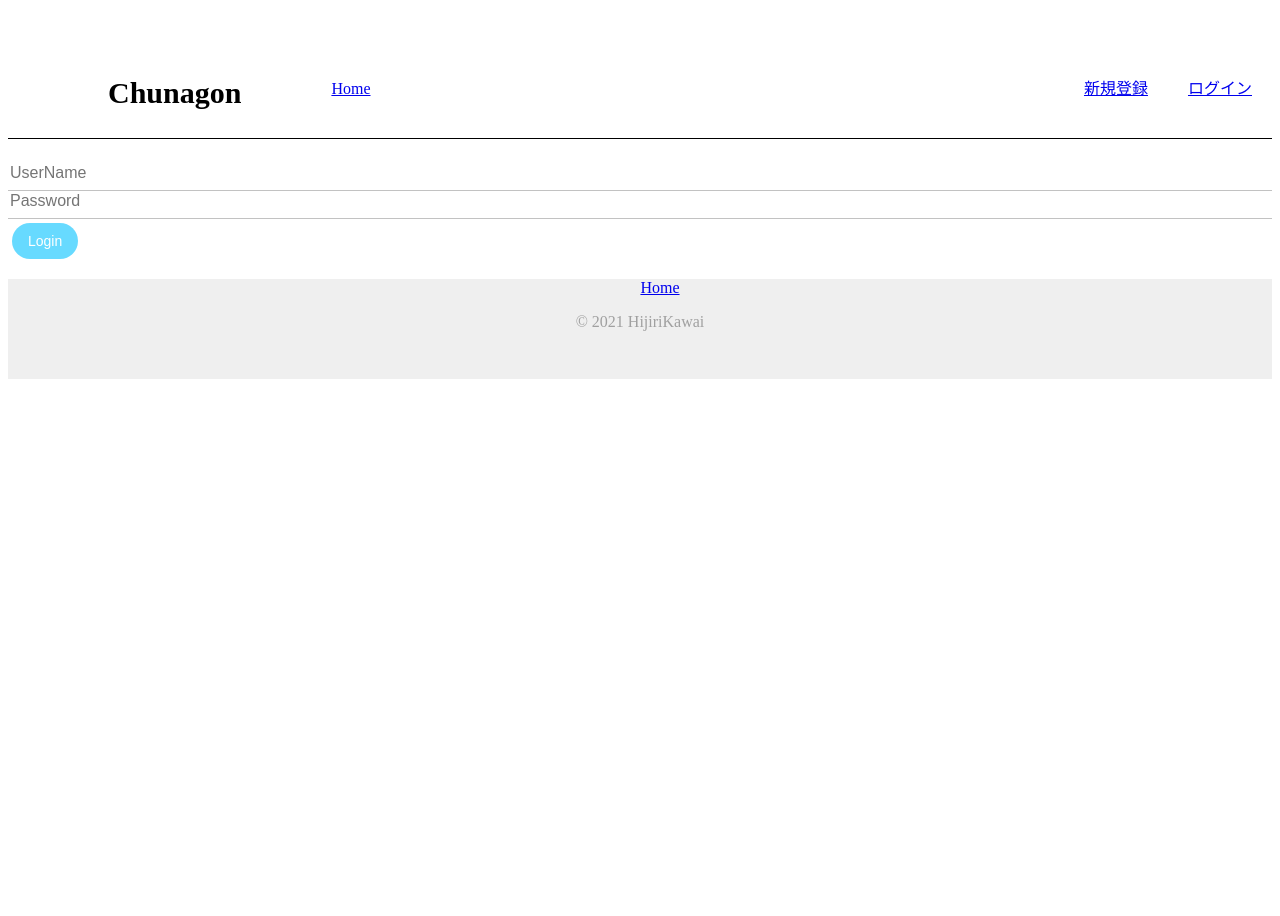
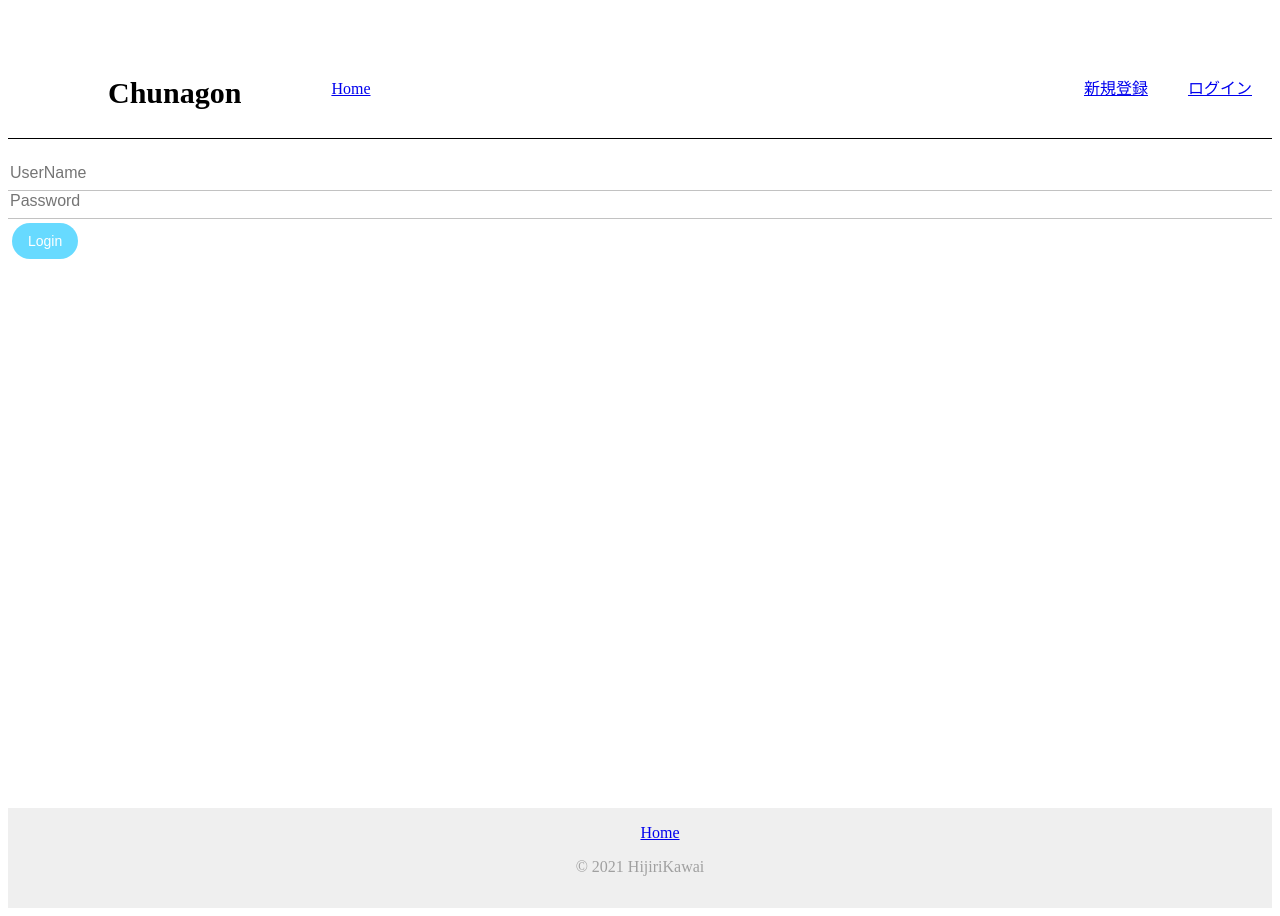
Before and after one commit to HijiriKawai/chunagon, a React (Create React App) app: page /login in a window 1280 px wide. Before the commit the page ends 800 px from the top, so only its background shows below. Built offline with nearby package versions, Linux system fonts and the light colour scheme.

Commit message:
footerの調整

```diff
--- a/src/App.tsx
+++ b/src/App.tsx
@@ -1,4 +1,5 @@
 import { BrowserRouter, Redirect, Route, RouteProps, Switch } from 'react-router-dom';
+import styled from 'styled-components';
 import { AuthUserProvider, useAuthUser } from './components/context/UserAuthContext';
 import { Footer } from './components/organisms/Footer';
 import { Header } from './components/organisms/Header';
@@ -27,10 +28,17 @@ const PrivateRoute: React.FC<RouteProps> = ({ ...props }) => {
   return <Redirect to={{ pathname: '/login', state: { from: props.location?.pathname } }} />;
 };
 
+const Wrapper = styled.div`
+  min-height: 100vh;
+  position: relative;
+  padding-bottom: 100px;
+`;
+
 function App() {
   return (
     <AuthUserProvider>
       <BrowserRouter>
+        <Wrapper>
           <Header />
           <Switch>
             <Route exact path="/" component={Top} />
@@ -41,6 +49,7 @@ function App() {
             <Redirect to="/" />
           </Switch>
           <Footer />
+        </Wrapper>
       </BrowserRouter>
     </AuthUserProvider>
   );
--- a/src/components/organisms/Footer/index.tsx
+++ b/src/components/organisms/Footer/index.tsx
@@ -3,6 +3,8 @@ import styled from 'styled-components';
 import { Link } from 'react-router-dom';
 
 const StyledFooter = styled.footer`
+  position: absolute;
+  bottom: 0;
   width: 100%;
   height: 100px;
   background-color: #efefef;
```
Lines whose indentation alone changed are shown as unchanged.
